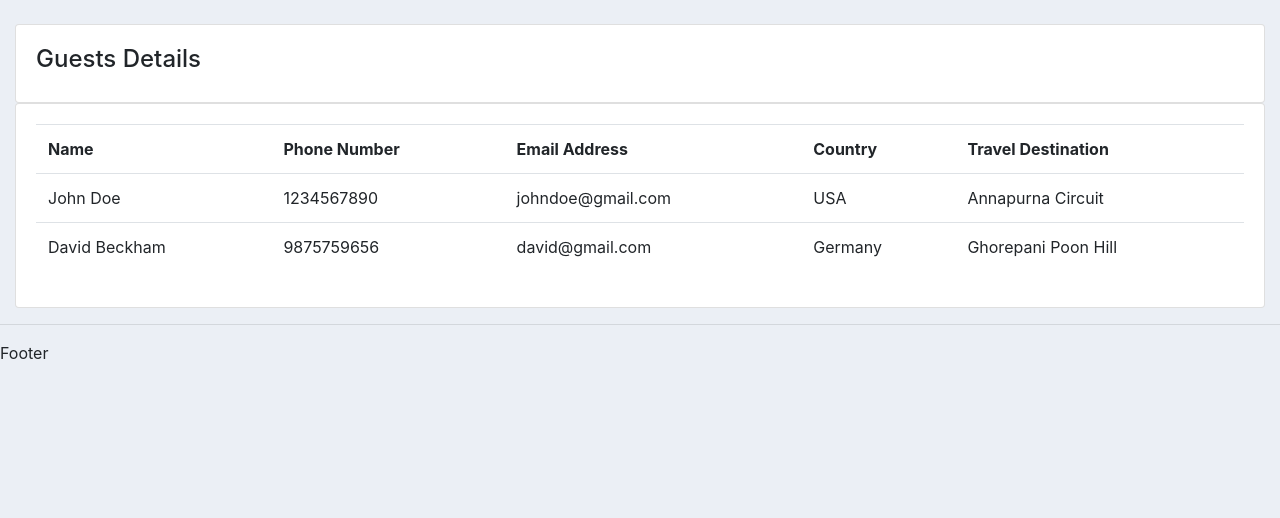
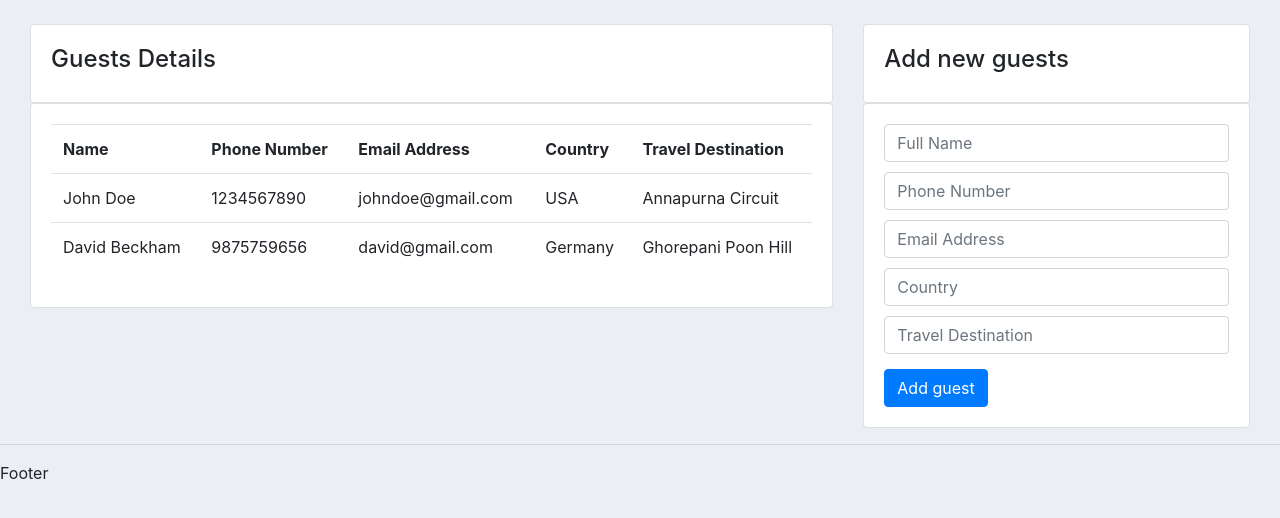
Before and after one commit to shishirneupane/django-tour-management-system, a Django app: page /guests/ in a window 1280 px wide. Shown: the part 69-587 px from the top of the page. Run offline with Django 3.2, Linux system fonts and the light colour scheme; a user stored in the database is signed in; data comes from the database, SQL or seed files in the repository; both versions use the stored data as it was after the commit; some libraries are stand-ins or nearby versions.

Commit message:
forms for adding trek destinations and guests

```diff
--- a/tourproject/static/css/main.css
+++ b/tourproject/static/css/main.css
@@ -1,3 +1,7 @@
 body{
     background-color: #ebeff5;
 }
+
+#fieldgap {
+    margin-bottom: 10px;
+}
--- a/tourproject/ums/templates/ums/guests.html
+++ b/tourproject/ums/templates/ums/guests.html
@@ -1,12 +1,14 @@
 {% extends 'ums/main.html' %}
+{% load static %}
 
 {% block title %}
     <title>Guests</title>
 {% endblock %}
 
 {% block content %}
-<div class="row">
-    <div class="col-md">
+<section class="container-fluid">
+    <section class="row">
+        <section class="col-md-8">
             <div class="card card-body">
                 <h4>Guests Details</h4>
             </div>
@@ -31,6 +33,23 @@
                     {% endfor %}
                 </table>
             </div>
+        </section>
+        <section class="col-md-4">
+            <div class="card card-body">
+                <h4>Add new guests</h4>
             </div>
+            <div class="card card-body">
+                <form action="" method="POST">
+                    {% csrf_token %}
+                    <input type="text" class="form-control" placeholder="Full Name" name="fullname" style="margin-bottom: 10px;">
+                    <input type="tel" class="form-control" placeholder="Phone Number" name="phone" style="margin-bottom: 10px;">
+                    <input type="email" class="form-control" placeholder="Email Address" name="email" style="margin-bottom: 10px;">
+                    <input type="text" class="form-control" placeholder="Country" name="country" style="margin-bottom: 10px;">
+                    <input type="text" class="form-control" placeholder="Travel Destination" name="destination" style="margin-bottom: 15px;">
+                    <input type="submit" value="Add guest" class="btn btn-primary">
+                </form>
             </div>
+        </section>
+    </section>
+</section>
 {% endblock %}
```
Also changed, not shown: tourproject/tour/templates/tour/treks.html (+22 -8 lines), tourproject/db.sqlite3, tourproject/tour/views.py (line endings or trailing spaces). Lines whose indentation alone changed are shown as unchanged.
